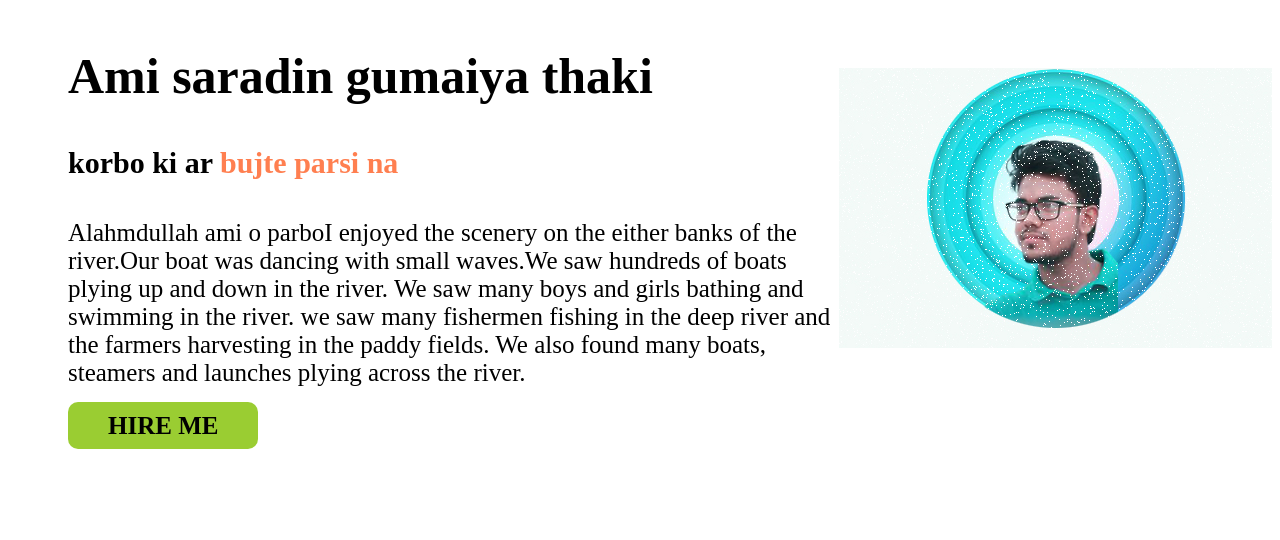
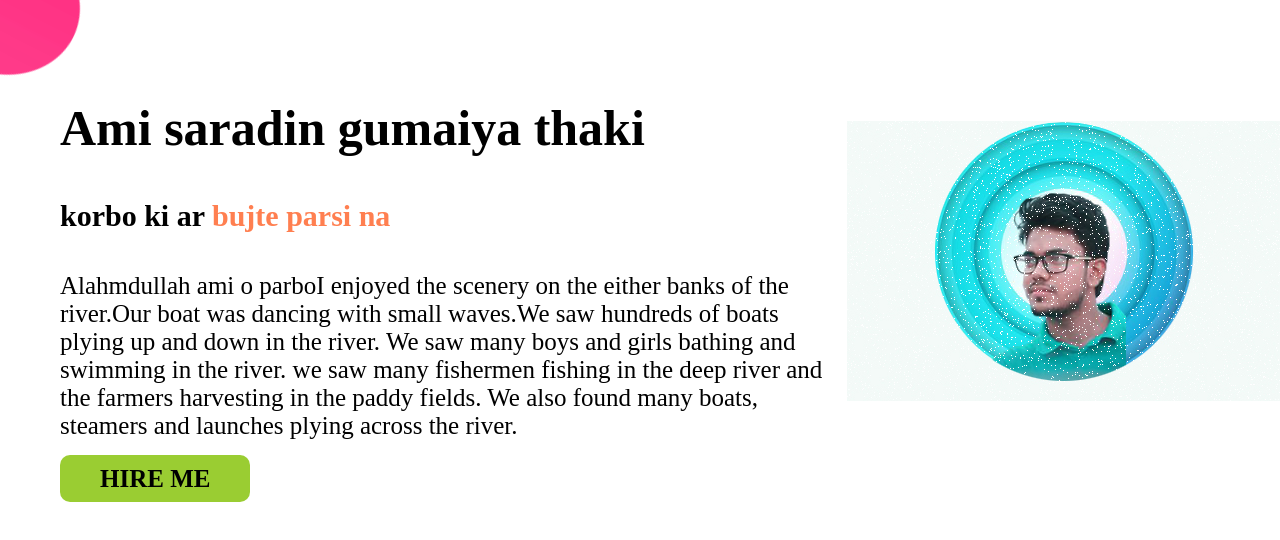
Before and after one commit to AKASJASH/my-second-repo, a plain HTML site: page index.html in a window 1280 px wide. Drawn offline with Linux system fonts and the light colour scheme.

Commit message:
second repo

```diff
--- a/index.html
+++ b/index.html
@@ -10,7 +10,7 @@
 </head>
 
 <body>
-    <section>
+    <section class="top-banner">
         <div>
             <h1 class="half"> Ami saradin gumaiya thaki</h1>
             <h2 class="half"> korbo ki ar <span>bujte parsi na</span> </h2>
--- a/style.css
+++ b/style.css
@@ -1,6 +1,13 @@
 h1{
     color: black;
     font-size: 50px;
+}
+body{
+    margin: 0%;
+}
+.top-banner{
+    background-image: url(image.jpg/png\ lokta.png);
+    background-repeat: no-repeat;
 }
 span{
     color: coral;
@@ -14,20 +21,7 @@ div{
     width: 300%;
     padding-top: 10%;
 }
-.half-talk{
-    text-decoration: none;
-    background-color: yellowgreen;
-    padding: 20%
-    background-image: linear-gradient(orange tomato);
-    padding: 10px 40px;
-    color: black;
-    font-weight: 700;
-    border-radius: 10px;
-
-
-}
-
- .half{
+.half{
      width: 100%;
      padding-left: 0%;
      margin-top: 5%;
@@ -35,10 +29,25 @@ div{
  }
 
 
+
 h2{
     font-size: 30px;
 }
+
 section{
     display: flex;
     padding-left: 60px;
+    padding-top: 60px;
 }
+
+
+.half-talk{
+    text-decoration: none;
+    font-weight: 700;
+    color: black;
+    background-color: yellowgreen;
+    padding: 10px 40px;
+    border-radius: 10px;
+    padding: 20%
+    background-image linear-gradient(orange tomato);
+}
```
